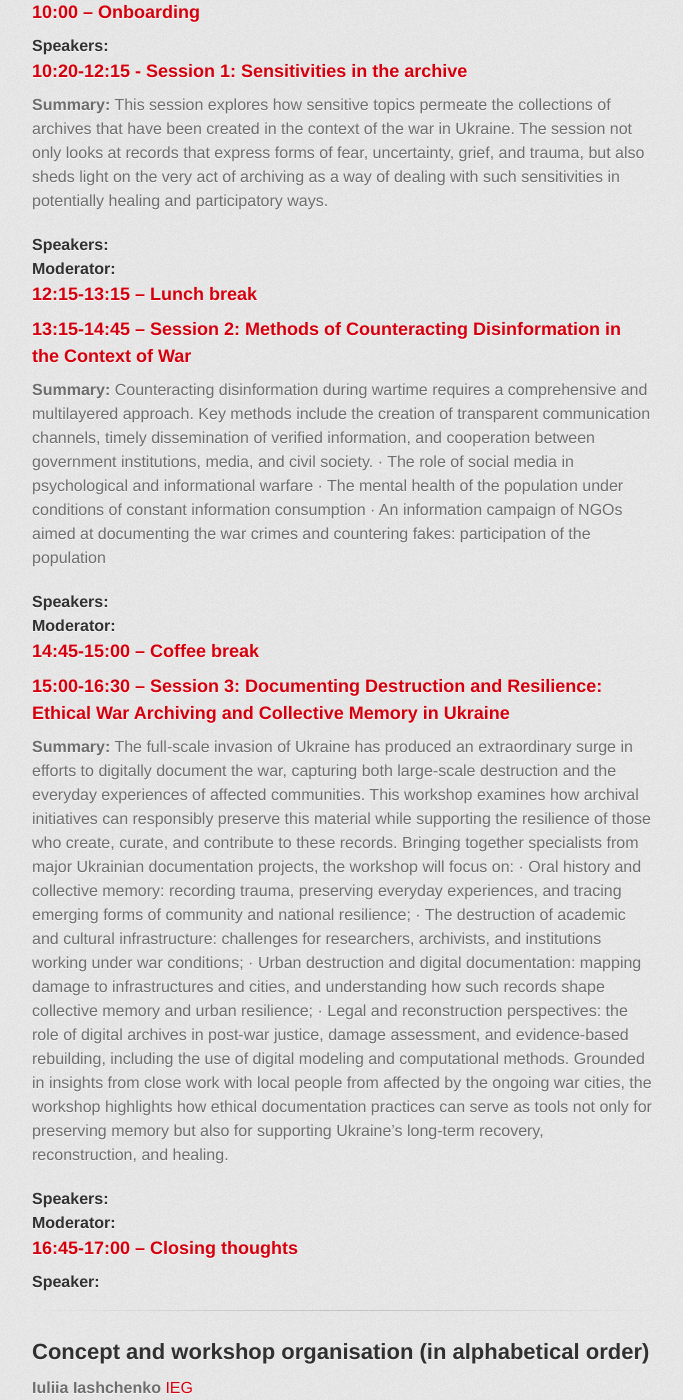
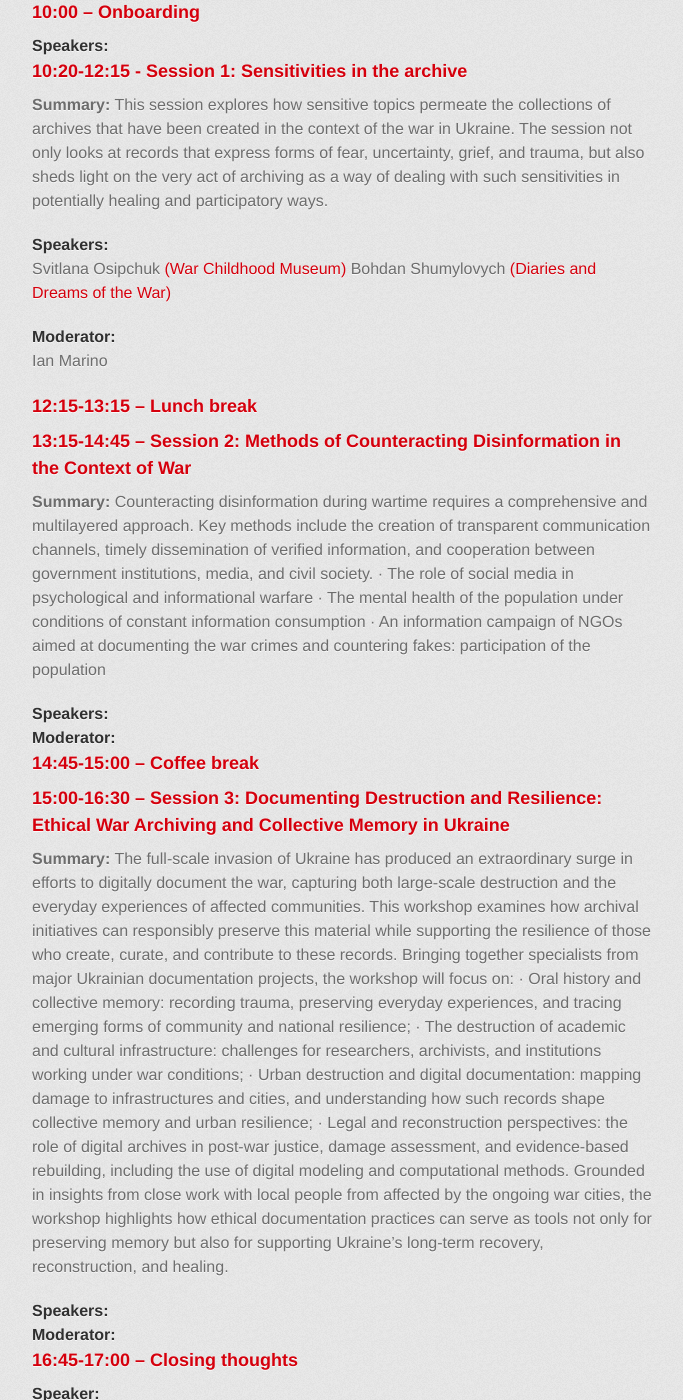
Before and after one commit to ieg-dhr/LivArch-Workshop_II, a Jekyll site: the page built from index.md, in a window 1280 px wide and 1400 px high, scrolled down 1076 px. Shown: the whole window, without its empty margins (298-981 px from the left). Built offline with Jekyll 4.4.1, drawn with Linux system fonts in a browser that asks for light colours; some web fonts are replaced; some of the changed text lies outside the part shown.

Commit message:
Update index.md

```diff
--- a/index.md
+++ b/index.md
@@ -21,9 +21,11 @@ Counting with specialists and representatives from leading Ukrainian archival in
 ### 10:20-12:15 - Session 1: Sensitivities in the archive
 **Summary:** This session explores how sensitive topics permeate the collections of archives that have been created in the context of the war in Ukraine. The session not only looks at records that express forms of fear, uncertainty, grief, and trauma, but also sheds light on the very act of archiving as a way of dealing with such sensitivities in potentially healing and participatory ways.
 #### Speakers:
-<!-- [Insert speakers here] -->
+Svitlana Osipchuk [(War Childhood Museum)](https://warchildhood.org/)
+Bohdan Shumylovych [(Diaries and Dreams of the War)](https://www.lvivcenter.org/en/researches/diaries-and-dreams-of-the-war-2/)
+
 #### Moderator:
-<!-- [Insert moderator here]-->
+Ian Marino
 
 ### 12:15-13:15 – Lunch break
 
```
Also changed, not shown: other parts of index.md (+1 -1 lines).
